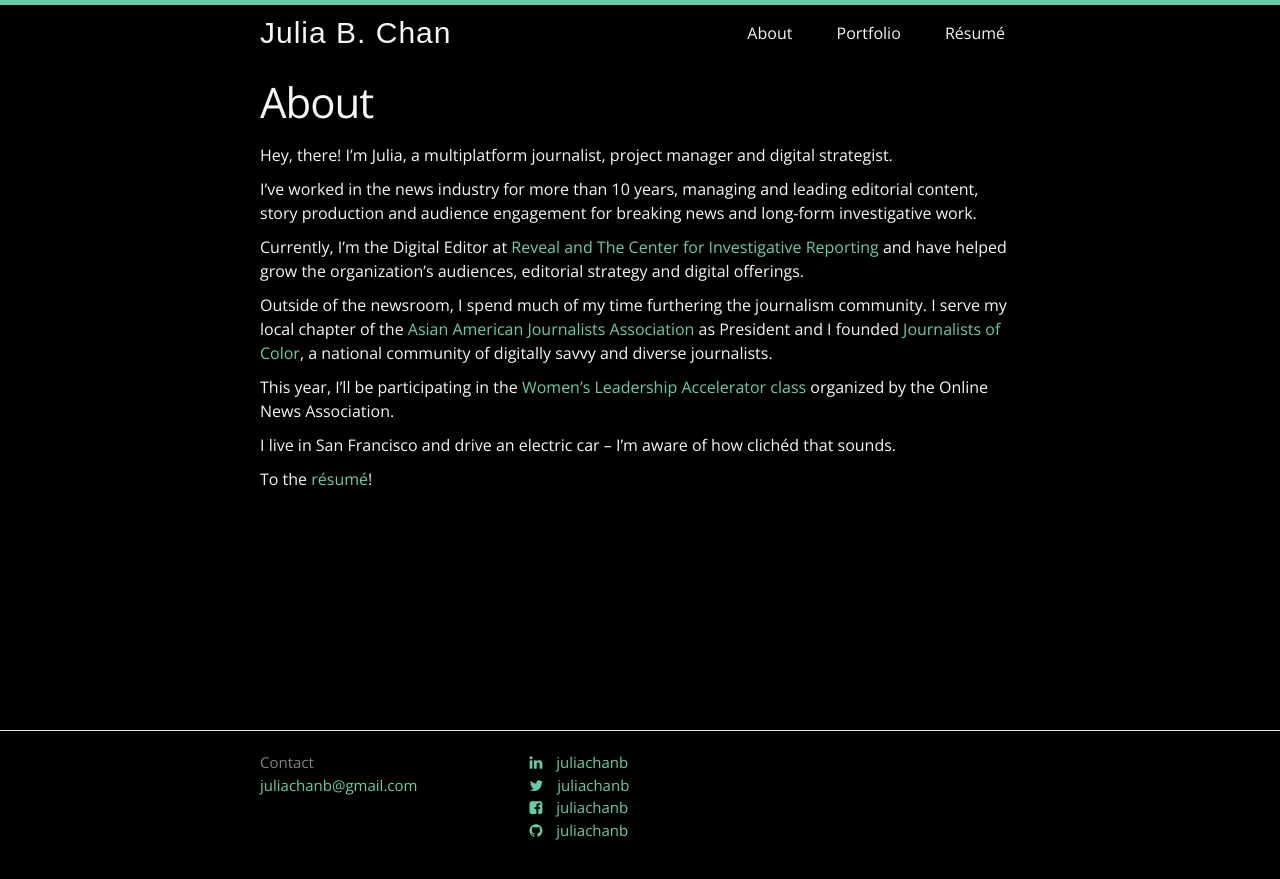
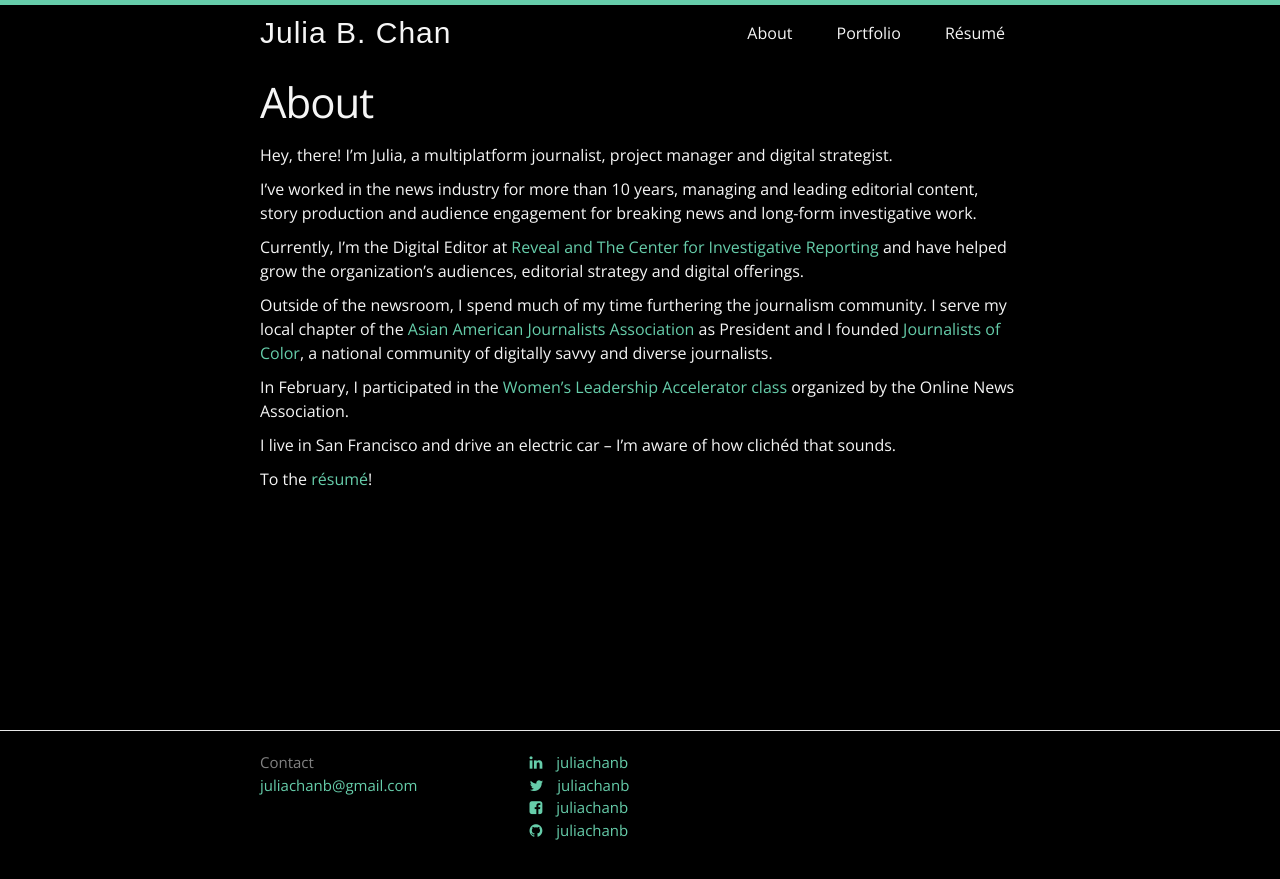
Before and after one commit to juliachanb/juliachanb.github.io, a Jekyll site: the page built from pages/about.md, in a window 1280 px wide. Shown: the top 879 px of the page. Built offline with Jekyll 4.4.1, drawn with Linux system fonts in a browser that asks for light colours; nearby versions of some CDN libraries; some web fonts are replaced.

Commit message:
Updated about.md

```diff
--- a/pages/about.md
+++ b/pages/about.md
@@ -15,7 +15,7 @@ Currently, I’m the Digital Editor at [Reveal and The Center for Investigative
 
 Outside of the newsroom, I spend much of my time furthering the journalism community. I serve my local chapter of the [Asian American Journalists Association](http://www.aaja.org/) as President and I founded [Journalists of Color](https://journalistsofcolor.us/), a national community of digitally savvy and diverse journalists.
 
-This year, I’ll be participating in the [Women’s Leadership Accelerator class](https://journalists.org/programs/womens-leadership-accelerator/2017-class/) organized by the Online News Association.
+In February, I participated in the [Women’s Leadership Accelerator class](https://journalists.org/programs/womens-leadership-accelerator/2017-class/) organized by the Online News Association.
 
 I live in San Francisco and drive an electric car – I’m aware of how clichéd that sounds.
 
```
